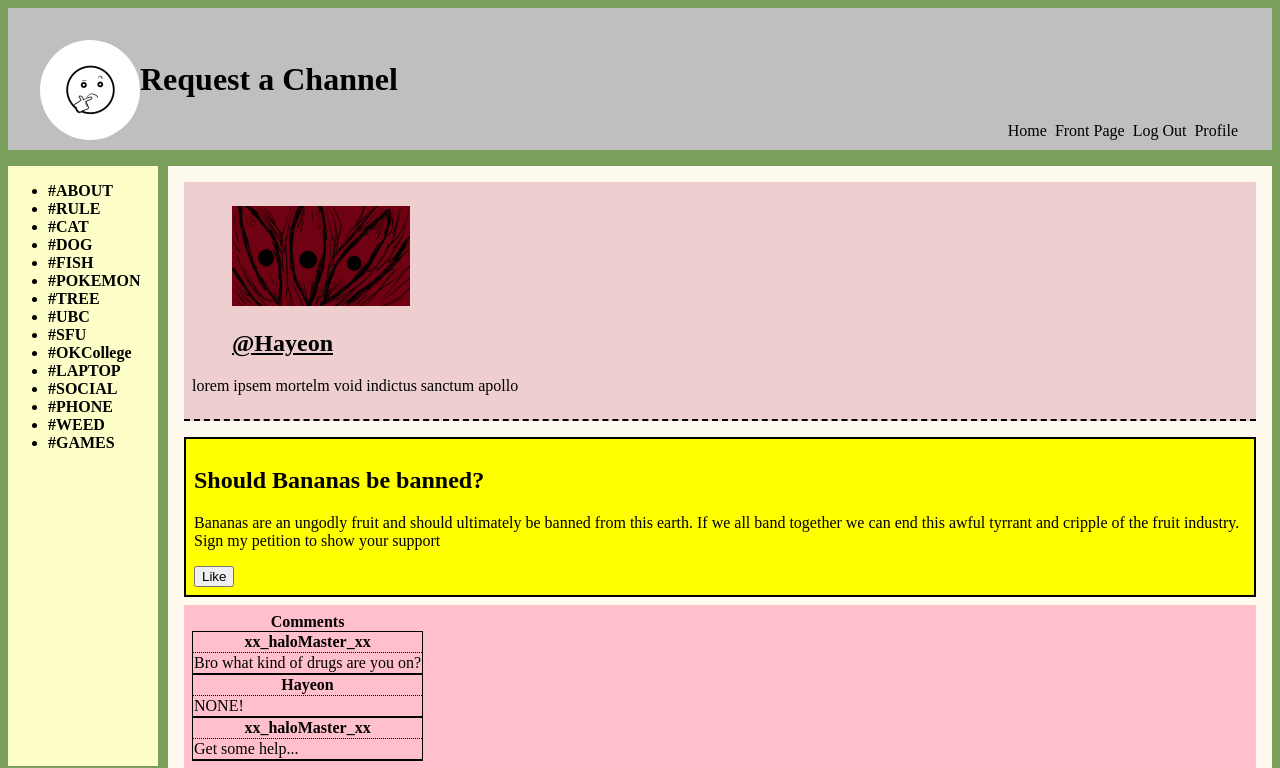
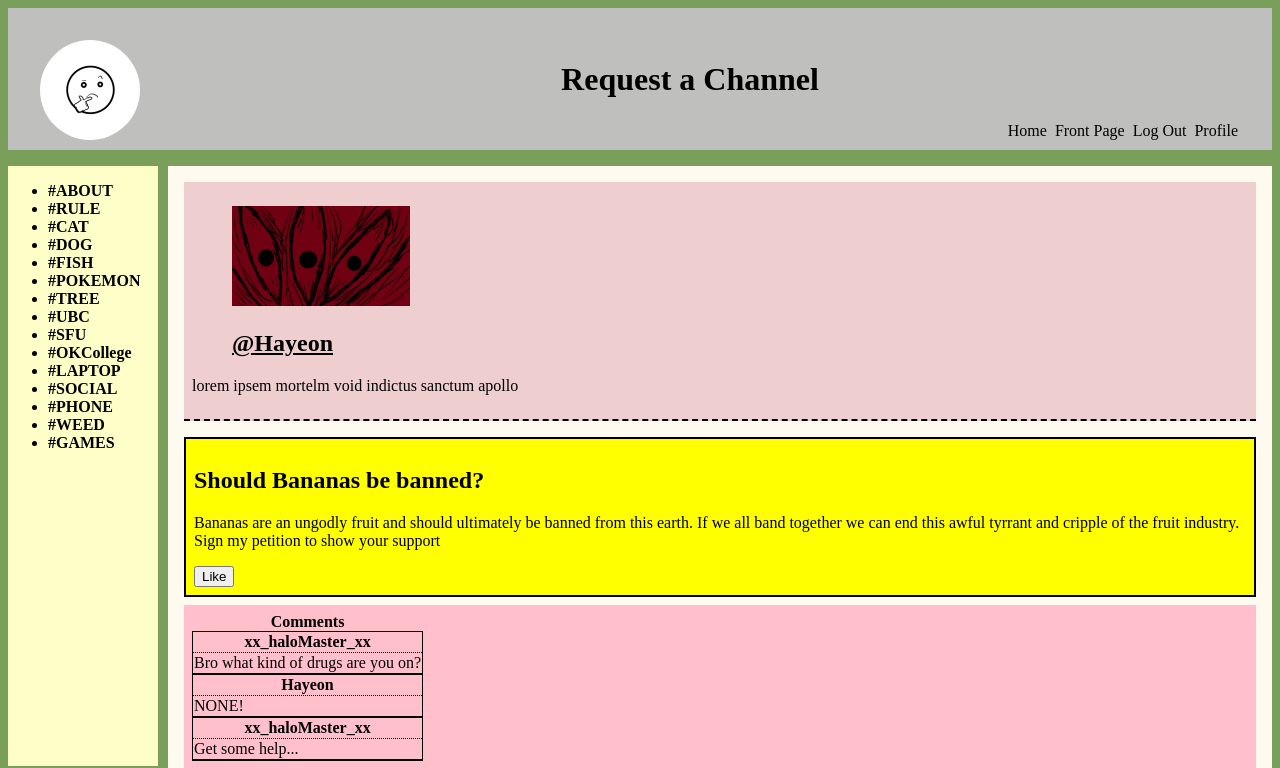
Before and after one commit to gdbt/COSC360Website, a PHP site: page /post.html in a window 1280 px wide. Shown: the top 768 px of the page. Run offline with PHP 8.4, Linux system fonts and the light colour scheme.

Commit message:
Modified css files to fix alignment issues.

```diff
--- a/css/global.css
+++ b/css/global.css
@@ -72,3 +72,6 @@ body{
 main{
     margin-top:1em;
 }
+.top h1{
+    text-align:center;
+}
--- a/css/info.css
+++ b/css/info.css
@@ -49,7 +49,7 @@ body {
 }
 #center{
     background-color:#FFFAF0;
-    height:600px;
+    height:85%;
     margin-left:10em;
     padding-right:1em;
     padding-left:1em;
```
